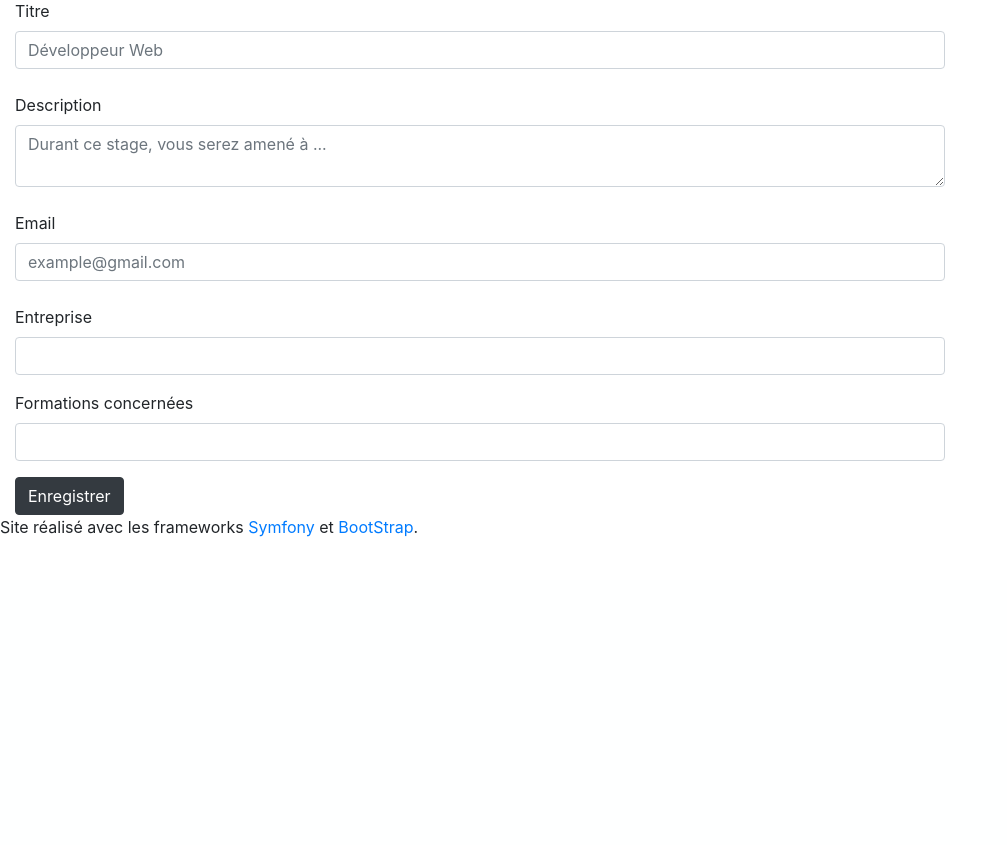
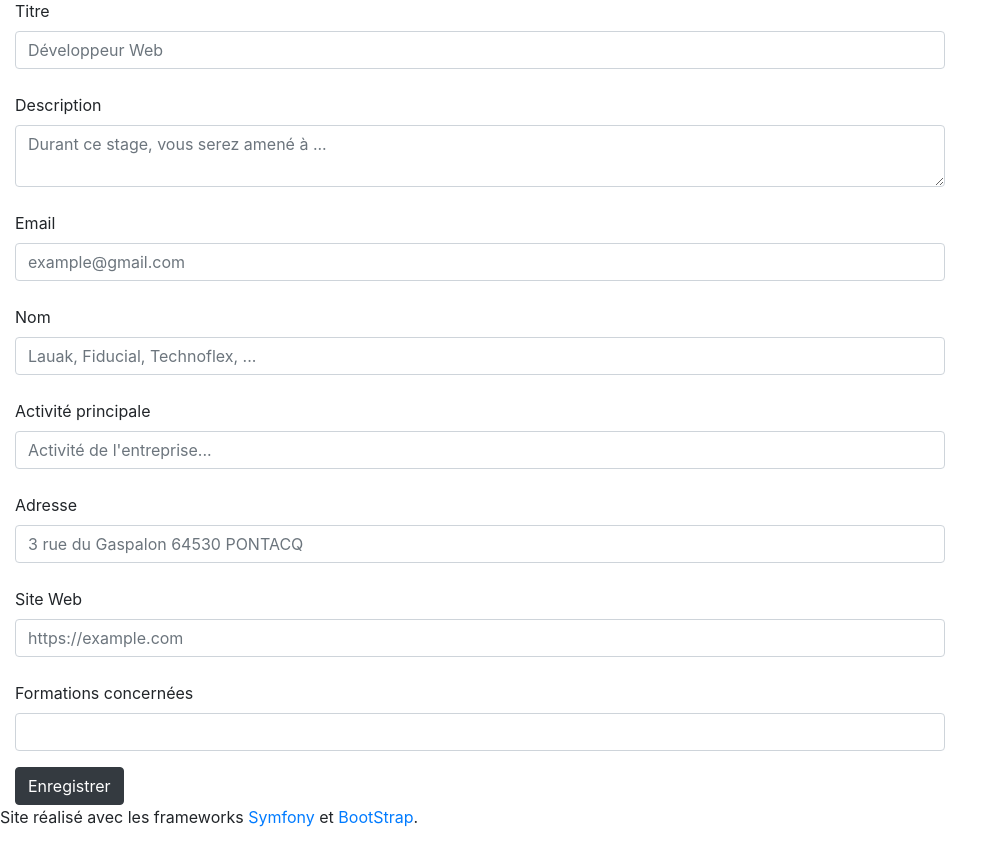
Before and after one commit to MrPattattor/ProStage, a Symfony app: template templates/pro_stage/ajoutModifStage.html.twig in a window 1280 px wide. Shown: the part 220-1065 px from the top of the page, without its empty margins (0-1007 px from the left). Before the commit the page ends 757 px from the top, so only its background shows below. Run offline with Twig, Linux system fonts and the light colour scheme; the template is opened without the code that fills it, so the values that code supplies are empty; form fields are guessed from the names that the template uses; some libraries are stand-ins or nearby versions.

Commit message:
Finalisation du formulaire imbriqué d'ajout d'une Entreprise dans le formulaire de saisie d'un Stage

```diff
--- a/src/Controller/ProStageController.php
+++ b/src/Controller/ProStageController.php
@@ -162,7 +162,7 @@ class ProStageController extends AbstractController
         if ($formulaireStage->isSubmitted() && $formulaireStage->isValid())
         {
             //Enregistrer le stage en base de données
-            $manager->persist($formulaireStage);
+            $manager->persist($stage);
             $manager->flush();
 
             //Rediriger l'utilisateur vers la page d'accueil
--- a/src/Entity/Stage.php
+++ b/src/Entity/Stage.php
@@ -5,6 +5,8 @@ namespace App\Entity;
 use Doctrine\Common\Collections\ArrayCollection;
 use Doctrine\Common\Collections\Collection;
 use Doctrine\ORM\Mapping as ORM;
+use Symfony\Component\Validator\Constraints as Assert;
+
 
 /**
  * @ORM\Entity(repositoryClass="App\Repository\StageRepository")
--- a/templates/pro_stage/ajoutModifEntreprise.html.twig
+++ b/templates/pro_stage/ajoutModifEntreprise.html.twig
@@ -25,9 +25,8 @@
                 {{ form_errors(vueFormulaire.activite) }}<br>
 
                 <label>Adresse</label>
-                {{ form_widget(vueFormulaire.adresse, {'attr' : {'placeholder':"3 Chemin du Gaspalon 64530 PONTACQ"}}) }}
+                {{ form_widget(vueFormulaire.adresse, {'attr' : {'placeholder':"3 rue du Gaspalon 64530 PONTACQ"}}) }}
                 {{ form_errors(vueFormulaire.adresse) }}<br>
-
 
                 <label>Site Web</label>
                 {{ form_widget(vueFormulaire.siteWeb, {'attr' : {'placeholder':"https://example.com"}}) }}
--- a/templates/pro_stage/ajoutModifStage.html.twig
+++ b/templates/pro_stage/ajoutModifStage.html.twig
@@ -28,7 +28,21 @@
                 {{ form_widget(vueFormulaire.email, {'attr' : {'placeholder':"example@gmail.com"}}) }}
                 {{ form_errors(vueFormulaire.email) }}<br>
 
-                {{ form_row(vueFormulaire.nomEntreprise, {'label': "Entreprise"}) }}
+                <label>Nom</label>
+                {{ form_widget(vueFormulaire.nomEntreprise.nom, {'attr' : {'placeholder':"Lauak, Fiducial, Technoflex, ..."}}) }}
+                {{ form_errors(vueFormulaire.nomEntreprise.nom) }}<br>
+
+                <label>Activité principale</label>
+                {{ form_widget(vueFormulaire.nomEntreprise.activite, {'attr' : {'placeholder':"Activité de l'entreprise..."}}) }}
+                {{ form_errors(vueFormulaire.nomEntreprise.activite) }}<br>
+
+                <label>Adresse</label>
+                {{ form_widget(vueFormulaire.nomEntreprise.adresse, {'attr' : {'placeholder':"3 rue du Gaspalon 64530 PONTACQ"}}) }}
+                {{ form_errors(vueFormulaire.nomEntreprise.adresse) }}<br>
+
+                <label>Site Web</label>
+                {{ form_widget(vueFormulaire.nomEntreprise.siteWeb, {'attr' : {'placeholder':"https://example.com"}}) }}
+                {{ form_errors(vueFormulaire.nomEntreprise.siteWeb) }}<br>
 
                 {{ form_row(vueFormulaire.formations, {'label': "Formations concernées"}) }}
 
```
